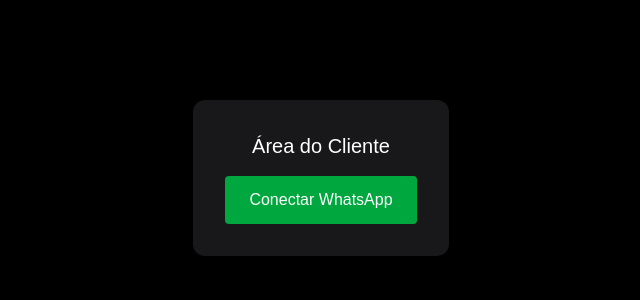
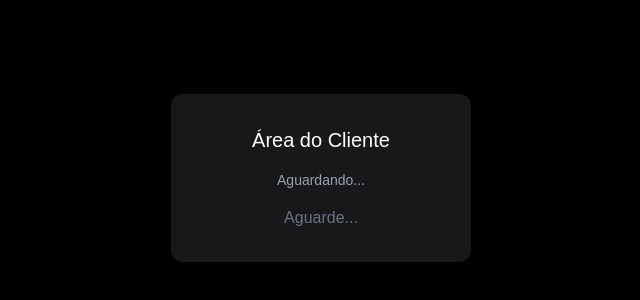
Before and after one commit to joriian/venda-ia-whatsapp, a Next.js app: page /cliente in a window 1280 px wide. Shown: the part 222-522 px from the top of the page, without its empty margins (319-959 px from the left). Built offline with nearby package versions, Linux system fonts and the light colour scheme.

Commit message:
feat: auto qr retry system (evolution fix)

```diff
--- a/app/cliente/page.tsx
+++ b/app/cliente/page.tsx
@@ -4,8 +4,8 @@
 
 export default function ClientePage() {
   const [qr, setQr] = useState<string | null>(null);
-  const [loading, setLoading] = useState(false);
   const [instanceName, setInstanceName] = useState("");
+  const [status, setStatus] = useState("Aguardando...");
 
   useEffect(() => {
     const params = new URLSearchParams(window.location.search);
@@ -14,45 +14,45 @@
     if (clienteId) {
       const instance = `cliente_${clienteId.replace(/-/g, "")}`;
       setInstanceName(instance);
-      console.log("INSTANCIA GERADA:", instance);
+
+      iniciarBuscaQR(instance);
     }
   }, []);
 
-  async function gerarQR() {
+  async function iniciarBuscaQR(instance: string) {
+    setStatus("Gerando QR Code...");
+
+    const interval = setInterval(async () => {
       try {
-      if (!instanceName) {
-        alert("Erro: instância inválida");
-        return;
-      }
-
-      setLoading(true);
-
         const res = await fetch("/api/instance/qrcode", {
           method: "POST",
           headers: {
             "Content-Type": "application/json",
           },
-        body: JSON.stringify({ instanceName }),
+          body: JSON.stringify({ instanceName: instance }),
         });
 
         const data = await res.json();
 
         if (data?.base64) {
           setQr(data.base64);
+          setStatus("Escaneie o QR Code");
+          clearInterval(interval);
         } else {
-        alert("QR ainda não disponível, tente novamente");
+          console.log("QR ainda não pronto...");
         }
       } catch (err) {
-      alert("Erro ao gerar QR");
-    } finally {
-      setLoading(false);
+        console.log("Erro tentando buscar QR...");
       }
+    }, 3000);
   }
 
   return (
     <main className="min-h-screen flex items-center justify-center bg-black text-white">
-      <div className="bg-zinc-900 p-8 rounded-xl text-center">
+      <div className="bg-zinc-900 p-8 rounded-xl text-center w-[300px]">
         <h1 className="text-xl mb-4">Área do Cliente</h1>
+
+        <p className="mb-4 text-sm text-gray-400">{status}</p>
 
         {qr ? (
           <img
@@ -60,13 +60,7 @@
             className="mx-auto"
           />
         ) : (
-          <button
-            onClick={gerarQR}
-            className="bg-green-600 px-6 py-3 rounded"
-            disabled={loading}
-          >
-            {loading ? "Gerando..." : "Conectar WhatsApp"}
-          </button>
+          <div className="text-gray-500">Aguarde...</div>
         )}
       </div>
     </main>
```
Lines whose indentation alone changed are shown as unchanged.
